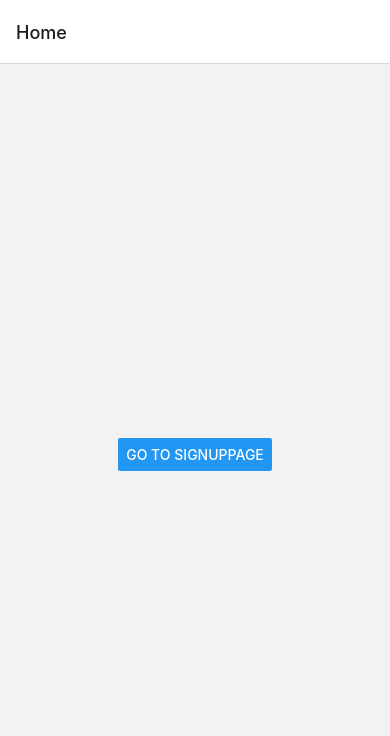
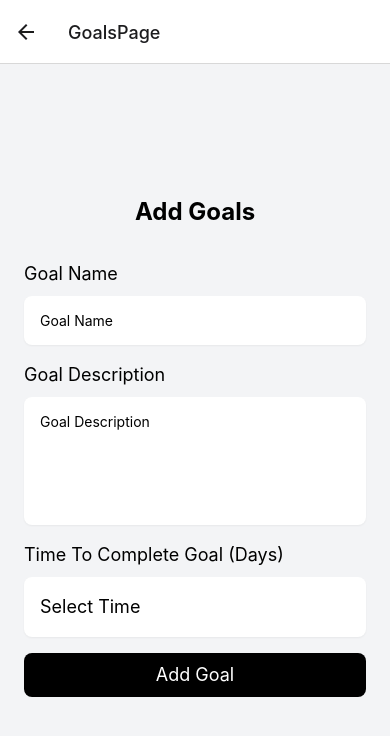
Before and after one commit to ZackyViriot/HealthFitnessApp, a React Native app in the folder HealthFitnessAppFrontEnd/: screen /GoalsPage in a window 390 px wide. Shown: the top 736 px of the page. Built offline with nearby package versions, Linux system fonts and the light colour scheme.

Commit message:
added the basic for the add goal page

```diff
--- a/HealthFitnessAppFrontEnd/App.tsx
+++ b/HealthFitnessAppFrontEnd/App.tsx
@@ -6,6 +6,7 @@ import CalendarPage from './pages/CalenderPage/CalendarPage';
 // import { RootStackParamList } from './types';
 import SignUpPage from './pages/SignUpPage/SignUpPage';
 import LoginPage from './pages/LoginPage/LoginPage';
+import AddGoalsPage from './pages/AddGoalsPage/AddGoalsPage';
 import './global.css'
 
 const Stack = createNativeStackNavigator();
@@ -19,6 +20,7 @@ export default function App() {
         <Stack.Screen name="Calendar" component={CalendarPage} />
         <Stack.Screen name="SignUpPage" component={SignUpPage}/>
         <Stack.Screen name="LoginPage" component={LoginPage}/>
+        <Stack.Screen name = 'GoalsPage' component = {AddGoalsPage}/>
       </Stack.Navigator>
     </NavigationContainer>
   );
--- a/HealthFitnessAppFrontEnd/package.json
+++ b/HealthFitnessAppFrontEnd/package.json
@@ -31,7 +31,9 @@
     "react-native-safe-area-context": "^4.10.5",
     "react-native-screen": "^1.0.1",
     "react-native-screens": "^3.31.1",
-    "react-native-web": "~0.19.10"
+    "react-native-web": "~0.19.10",
+    "@react-native-community/datetimepicker": "8.0.1",
+    "@react-native-picker/picker": "2.7.5"
   },
   "devDependencies": {
     "@babel/core": "^7.20.0",
--- /dev/null
+++ b/HealthFitnessAppFrontEnd/pages/AddGoalsPage/AddGoalsPage.tsx
@@ -0,0 +1,110 @@
+import React, { useState } from 'react';
+import { View, Text, TextInput, TouchableOpacity, Animated } from 'react-native';
+import { Picker } from '@react-native-picker/picker';
+import { useNavigation, NavigationProp } from '@react-navigation/native';
+import { RootStackParamList } from '../../types';
+
+const AddGoalsPage = () => {
+    const navigation = useNavigation<NavigationProp<RootStackParamList>>();
+    const [formData, setFormData] = useState({
+        goal: "",
+        description: "",
+        time: "",
+    });
+    const [isPickerVisible, setIsPickerVisible] = useState(false);
+    const [pickerHeight] = useState(new Animated.Value(0)); // Animated value to control the height of the picker
+
+    const handleAddGoal = async () => {
+        // Logic to handle adding a goal
+    };
+
+    const openPicker = () => {
+        setIsPickerVisible(true);
+        Animated.timing(pickerHeight, {
+            toValue: 200, // Height of the picker
+            duration: 300,
+            useNativeDriver: false,
+        }).start();
+    };
+
+    const closePicker = () => {
+        Animated.timing(pickerHeight, {
+            toValue: 0,
+            duration: 300,
+            useNativeDriver: false,
+        }).start(() => setIsPickerVisible(false));
+    };
+
+    return (
+        <View className='flex-1 p-6 bg-gray-100 justify-center'>
+            <Text className='font-bold text-2xl text-center mb-8'>Add Goals</Text>
+
+            <View className='mb-4'>
+                <Text className='text-lg mb-2'>Goal Name</Text>
+                <TextInput
+                    className='bg-white p-4 rounded-lg shadow-sm'
+                    placeholder='Goal Name'
+                    value={formData.goal}
+                    onChangeText={(value) => setFormData({ ...formData, goal: value })}
+                    keyboardType='default'
+                    autoCapitalize='none'
+                />
+            </View>
+
+            <View className='mb-4'>
+                <Text className='text-lg mb-2'>Goal Description</Text>
+                <TextInput
+                    className='bg-white p-4 rounded-lg shadow-sm h-32'
+                    placeholder='Goal Description'
+                    value={formData.description}
+                    onChangeText={(value) => setFormData({ ...formData, description: value })}
+                    keyboardType='default'
+                    autoCapitalize='none'
+                    multiline={true}
+                />
+            </View>
+
+            <View className='mb-4'>
+                <Text className='text-lg mb-2'>Time To Complete Goal (Days)</Text>
+                <TouchableOpacity
+                    className='bg-white p-4 rounded-lg shadow-sm'
+                    onPress={openPicker}
+                >
+                    <Text className='text-lg'>
+                        {formData.time ? `${formData.time} Days` : 'Select Time'}
+                    </Text>
+                </TouchableOpacity>
+            </View>
+
+            <TouchableOpacity
+                className='bg-black p-2 rounded-lg mb-4'
+                onPress={handleAddGoal}
+            >
+                <Text className='text-white text-center text-lg'>Add Goal</Text>
+            </TouchableOpacity>
+
+            {/* Animated View for Picker */}
+            {isPickerVisible && (
+                <Animated.View style={{ height: pickerHeight, overflow: 'hidden', backgroundColor: 'white', borderRadius: 10, marginTop: 20 }}>
+                    <Picker
+                        selectedValue={formData.time}
+                        onValueChange={(value) => {
+                            setFormData({ ...formData, time: value });
+                            closePicker();
+                        }}
+                        style={{ height: '100%', width: '100%' }}
+                    >
+                        <Picker.Item label='1 Day' value='1' />
+                        <Picker.Item label='2 Days' value='2' />
+                        <Picker.Item label='3 Days' value='3' />
+                        <Picker.Item label='7 Days' value='7' />
+                        <Picker.Item label='14 Days' value='14' />
+                        <Picker.Item label='30 Days' value='30' />
+                    </Picker>
+                </Animated.View>
+            )}
+        </View>
+    );
+};
+
+export default AddGoalsPage;
--- a/HealthFitnessAppFrontEnd/pages/CalenderPage/CalendarPage.tsx
+++ b/HealthFitnessAppFrontEnd/pages/CalenderPage/CalendarPage.tsx
@@ -1,11 +1,12 @@
 import React from "react";
 import {View,Text,Button} from 'react-native';
+import CalendarComponent from "./CalenderComponent";
 
 
 const CalendarPage = () => {
     return(
         <View>
-            <Text className="bg-blue-600">Calender Page</Text>
+            <CalendarComponent/>
         </View>
     )
 }
--- /dev/null
+++ b/HealthFitnessAppFrontEnd/pages/CalenderPage/CalenderComponent.tsx
@@ -0,0 +1,26 @@
+import *  as React from 'react';
+import {View} from 'react-native'
+
+
+
+
+
+
+
+const CalendarComponent = () => {
+    // We are going to try to make the component from scatch
+    const daysOfTheWeek = ['Sun','Mon','Tue','Wed','Thu','Fri','Sat'];
+
+
+
+
+    return(
+            <View>
+
+            </View>
+
+    )
+}
+
+
+export default CalendarComponent
--- a/HealthFitnessAppFrontEnd/pages/HomePage/HomeScreen.tsx
+++ b/HealthFitnessAppFrontEnd/pages/HomePage/HomeScreen.tsx
@@ -1,73 +1,81 @@
-import React, {useState,useEffect} from 'react';
-import { View, Text, Button } from 'react-native';
-import { useNavigation,NavigationProp} from '@react-navigation/native';
+import React, { useState, useEffect } from 'react';
+import { View, Text, Button, ActivityIndicator } from 'react-native';
+import { useNavigation, NavigationProp } from '@react-navigation/native';
 import { RootStackParamList } from '../../types';
-//going to import async sotarge in order to get token for user
 import AsyncStorage from '@react-native-async-storage/async-storage';
 import axios from 'axios';
 import {jwtDecode} from 'jwt-decode';
 
-
-
 interface User {
-  email:string;
-  username:string;
+  email: string;
+  username: string;
 }
 
-
 const HomeScreen: React.FC = () => {
-  // const navigation = useNavigation();
-
   const navigation = useNavigation<NavigationProp<RootStackParamList>>();
 
-  //going to need a state for the user infromation
-  const [user,setUser] = useState<User | null>(null);
-  //need to make a state for if there is a token or not if there isnt a token we will display the login page
+  const [user, setUser] = useState<User | null>(null);
+  const [loading,setLoading] = useState(true);
 
-
-
-  // this is going to be rough but we are going to try to display the user infromation from the token stored inside the AsyncStorage
-  // if the user is not logged in we will display the login page
-
-  //function to get the token from the async storage when the page renders
   useEffect(() => {
     const fetchUserInfo = async () => {
       try {
         const token = await AsyncStorage.getItem('userToken');
-        if(!token) {
-          throw new Error("No Token Found");
+        if (!token) {
+          navigation.navigate('LoginPage');
+          return;
         }
 
         const decoded: any = jwtDecode(token);
-        //get the user id
         const userId = decoded.id;
-        console.log(userId)
 
-
-        const res = await axios.get(`http://localhost:3000/user/${userId}`,{
-          headers:{
-            Authorization: `Bearer ${token}`
-          }
-        })
+        const res = await axios.get(`http://localhost:3000/user/${userId}`, {
+          headers: {
+            Authorization: `Bearer ${token}`,
+          },
+        });
 
         setUser(res.data);
-      }catch(error){
-        console.error('Failed to fetch user information:',error)
+      } catch (error) {
+        console.error('Failed to fetch user information:', error);
+      } finally {
+        setLoading(false); // Stop loading once the data is fetched or an error occurs
       }
-    }
+    };
 
     fetchUserInfo();
-  },[])
+  }, []);
 
+  if(loading){
+    return <ActivityIndicator size="large" color="#0000ff" />
+  }
 
+  if(!user){
+    navigation.navigate('LoginPage');
+    return <Text>No User information available.</Text>
+
+  }
+
+  if (loading) {
+    // Show a loading spinner or a placeholder while data is being fetched
+    return (
+      <View className="flex-1 justify-center items-center">
+        <ActivityIndicator size="large" color="#0000ff" />
+      </View>
+    );
+  }
 
   return (
-    <View className='flex-1 justify-center items-center'>
+    <View className="flex-1 justify-center items-center">
       <Text>{user?.email}</Text>
-      <Text className='font-bold text-2xl'>{user?.username}</Text>
+      <Text className="font-bold text-2xl">{user?.username}</Text>
       <Button
         title="Go To SignUpPage"
-        onPress={() => navigation.navigate('SignUpPage')} // Corrected route name
+        onPress={() => navigation.navigate('SignUpPage')}
+      />
+      <Button
+        title = "Go to Goals Page"
+        onPress={() => navigation.navigate('GoalsPage')}
       />
     </View>
   );
--- a/HealthFitnessAppFrontEnd/types.ts
+++ b/HealthFitnessAppFrontEnd/types.ts
@@ -3,4 +3,5 @@ export type RootStackParamList = {
     Calendar: undefined;
     SignUpPage:undefined;
     LoginPage:undefined;
+    GoalsPage:undefined
   };
```
Also changed, not shown: 1 other file (tests, documents, lock files or other folders).
